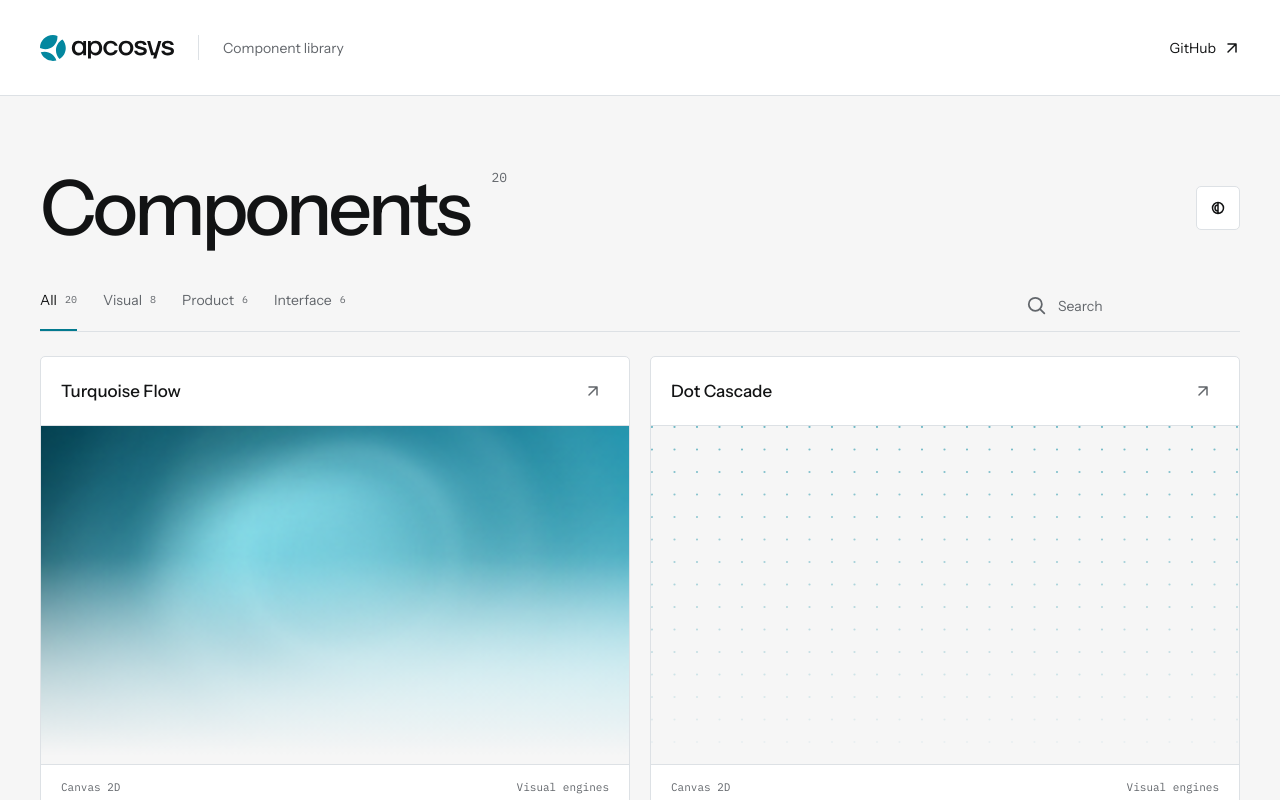
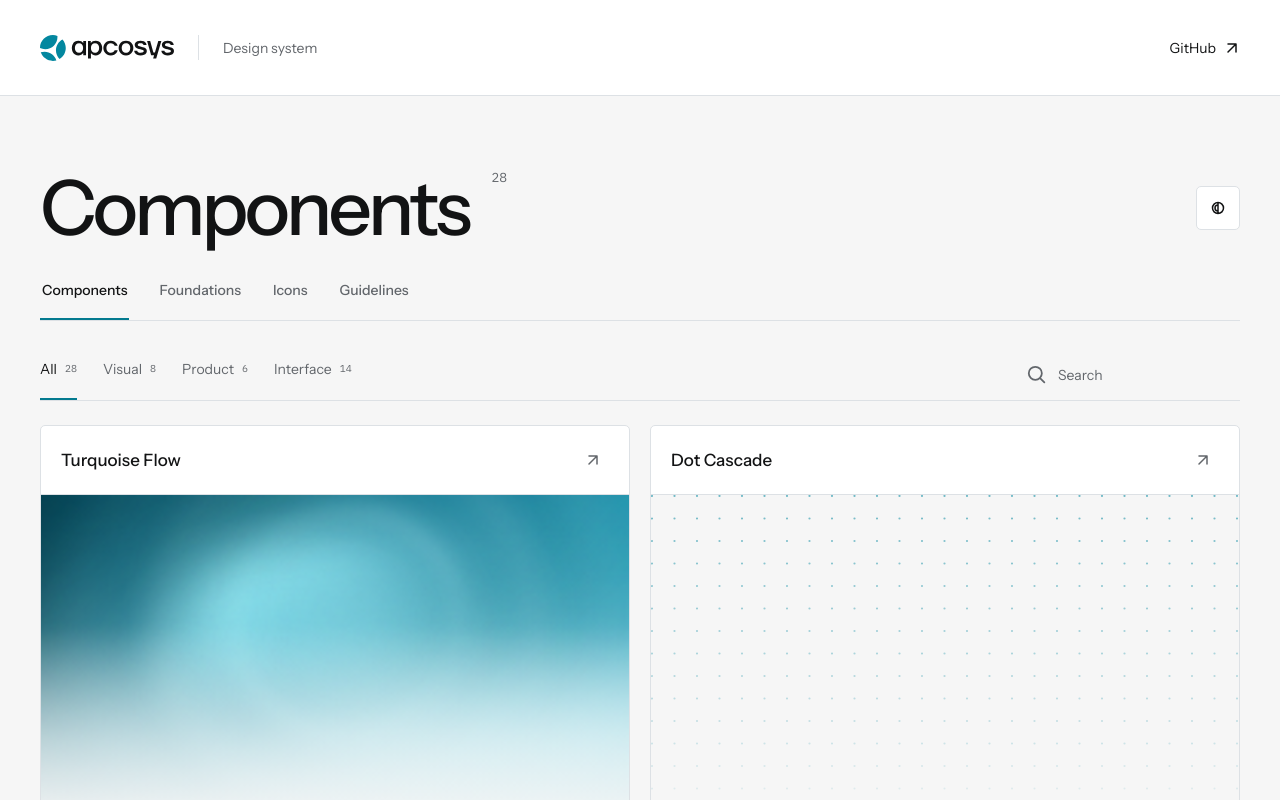
Before and after one commit to IMONsergey/Apco-components-lib, a React (Vite) app: page / in a window 1280 px wide. Shown: the top 800 px of the page. Built offline with nearby package versions, Linux system fonts and the light colour scheme.

Commit message:
feat: add style system navigation and eight reusable website components

```diff
--- a/src/App.tsx
+++ b/src/App.tsx
@@ -1,10 +1,25 @@
-import { useEffect, useMemo, useRef, useState } from 'react';
+import { lazy, Suspense, useEffect, useMemo, useRef, useState } from 'react';
+const FoundationsPage = lazy(() => import('./brand/FoundationsPage'));
+const IconsPage = lazy(() => import('./brand/IconsPage'));
+const GuidelinesPage = lazy(() => import('./brand/GuidelinesPage'));
 import { catalog, groups, type Item } from './catalog';
 import { Logo } from './components/ui/Logo';
 import { Icon } from './components/ui/Icon';
 import Preview from './gallery/Preview';
 
 type Tone = 'light' | 'dark';
+type View = 'components' | 'foundations' | 'icons' | 'guidelines';
+const views: {id:View;label:string}[] = [
+  {id:'components',label:'Components'},
+  {id:'foundations',label:'Foundations'},
+  {id:'icons',label:'Icons'},
+  {id:'guidelines',label:'Guidelines'},
+];
+const titleByView:Record<View,string>={components:'Components',foundations:'Foundations',icons:'Icons',guidelines:'Guidelines'};
+function currentView():View {
+  const hash = window.location.hash.replace('#','');
+  return views.some(v=>v.id===hash)?hash as View:'components';
+}
 
 function useInView() {
   const ref = useRef<HTMLElement>(null);
@@ -77,6 +92,12 @@ function Detail({ item, tone, onClose }: { item: Item; tone: Tone; onClose: () =
 }
 
 export default function App() {
+  const [view,setView] = useState<View>(currentView);
+  useEffect(() => {
+    const onHash = () => {setView(currentView());setSelected(null)};
+    window.addEventListener('hashchange',onHash);
+    return () => window.removeEventListener('hashchange',onHash);
+  }, []);
   const [category, setCategory] = useState<(typeof groups)[number]>('All components');
   const [search, setSearch] = useState('');
   const [tone, setTone] = useState<Tone>(() => document.documentElement.dataset.theme === 'dark' ? 'dark' : 'light');
@@ -98,19 +119,26 @@ export default function App() {
         <div className="container lib-header__inner">
           <a href="https://imonsergey.github.io/apcoweb/" aria-label="APCOSYS website"><Logo /></a>
           <span className="lib-header__divider" aria-hidden="true"/>
-          <span className="lib-header__title">Component library</span>
+          <span className="lib-header__title">Design system</span>
           <a className="lib-header__repo" href="https://github.com/IMONsergey/Apco-components-lib" target="_blank" rel="noreferrer">GitHub <Icon name="external"/></a>
         </div>
       </header>
 
       <main className="container lib-main">
         <div className="lib-title-row">
-          <h1>Components <span>{catalog.length}</span></h1>
+          <h1>{titleByView[view]} {view==='components'&&<span>{catalog.length}</span>}</h1>
           <div className="lib-tools">
             <button className="lib-icon-button" type="button" aria-label={tone === 'light' ? 'Dark theme' : 'Light theme'} aria-pressed={tone === 'dark'}
               onClick={() => setTone(tone === 'light' ? 'dark' : 'light')}><Icon name="appearance"/></button>
           </div>
         </div>
+        <nav className="ds-main-nav" aria-label="Design system sections">
+          {views.map(v=><a key={v.id} href={'#'+v.id}
+            aria-current={view===v.id?'page':undefined} data-active={view===v.id}
+            onClick={()=>{if(view!==v.id){setView(v.id);setSelected(null);window.scrollTo({top:0,behavior:'auto'})}}}>
+            {v.label}</a>)}
+        </nav>
+        {view === 'components' && <>
         <div className="lib-filters">
           <div className="lib-tabs" aria-label="Component types">
             {groups.map(g => <button key={g} type="button" aria-pressed={category === g} data-active={category === g}
@@ -125,9 +153,15 @@ export default function App() {
         {filtered.length > 0
           ? <div className="lib-grid">{filtered.map(item => <Card key={item.id} item={item} tone={tone} open={setSelected}/>)}</div>
           : <p className="lib-empty">No components found.</p>}
+        </>}
+        <Suspense fallback={<p className="lib-empty">Loading…</p>}>
+          {view === 'foundations' && <FoundationsPage />}
+          {view === 'icons' && <IconsPage />}
+          {view === 'guidelines' && <GuidelinesPage />}
+        </Suspense>
       </main>
-      <footer className="lib-footer"><div className="container">APCOSYS <span> / </span> Components</div></footer>
-      {selected && <Detail key={selected.id} item={selected} tone={tone} onClose={() => setSelected(null)} />}
+      <footer className="lib-footer"><div className="container">APCOSYS <span> / </span> Design system</div></footer>
+      {view==='components' && selected && <Detail key={selected.id} item={selected} tone={tone} onClose={() => setSelected(null)} />}
     </div>
   );
 }
--- a/src/catalog.ts
+++ b/src/catalog.ts
@@ -19,6 +19,14 @@ export const catalog = [
   {id:'marquee',name:'Partner Marquee',group:'Interface motion',tech:'React / CSS',source:'src/visuals/marquee/PartnerMarquee.tsx',description:'Seamless repeated partner row with visibility and focus pause.',code:"import PartnerMarquee from './visuals/marquee/PartnerMarquee';\n<PartnerMarquee />"},
   {id:'billing',name:'Billing switch',group:'Interface motion',tech:'React / CSS',source:'src/components/ui/BillingSwitch.tsx',description:'The original two-position billing control.',code:"import { BillingSwitch } from './components/ui/BillingSwitch';\n<BillingSwitch value={period} onChange={setPeriod} />"},
   {id:'planbutton',name:'Plan button',group:'Interface motion',tech:'CSS',source:'src/styles/source-components.css',description:'Original pricing CTA.',code:'<button type="button" className="plan-button">Get started</button>'},
+  {"id":"plain","name":"Plain Button","group":"Interface motion","tech":"React / CSS","source":"src/components/system/SitePrimitives.tsx","description":"Original secondary button shell.","code":"import { PlainButton } from './components/system/SitePrimitives';\n<PlainButton>Sign in</PlainButton>"},
+  {"id":"iconaction","name":"Icon Button","group":"Interface motion","tech":"React / CSS","source":"src/components/system/SitePrimitives.tsx","description":"46px icon action with native 16px glyph.","code":"import { IconAction } from './components/system/SitePrimitives';\n<IconAction name='search' label='Search' />"},
+  {"id":"searchfield","name":"Search Input","group":"Interface motion","tech":"React / CSS","source":"src/components/system/SitePrimitives.tsx","description":"The original search form's surface and focus behavior.","code":"import { SearchField } from './components/system/SitePrimitives';\n<SearchField onSearch={handleSearch} />"},
+  {"id":"navmenu","name":"Navigation Disclosure","group":"Interface motion","tech":"React / CSS","source":"src/components/system/SitePrimitives.tsx","description":"Original navigation trigger and disclosure motion.","code":"import { NavDisclosure } from './components/system/SitePrimitives';\n<NavDisclosure label='Explore' />"},
+  {"id":"language","name":"Language Control","group":"Interface motion","tech":"React / CSS","source":"src/components/system/SitePrimitives.tsx","description":"Active English locale, disabled upcoming locale.","code":"import { LanguageButton } from './components/system/SitePrimitives';\n<LanguageButton />"},
+  {"id":"tags","name":"Use Case Tags","group":"Interface motion","tech":"React / CSS","source":"src/components/system/SitePrimitives.tsx","description":"Original audience section tags.","code":"import { UseCaseTags } from './components/system/SitePrimitives';\n<UseCaseTags items={['Exposure', 'Attack surface']} />"},
+  {"id":"plancard","name":"Pricing Card","group":"Interface motion","tech":"React / CSS","source":"src/components/system/SitePrimitives.tsx","description":"Production pricing card structure.","code":"import { PlanCard } from './components/system/SitePrimitives';\n<PlanCard />"},
+  {"id":"modal","name":"Modal Dialog","group":"Interface motion","tech":"React / CSS","source":"src/components/system/SitePrimitives.tsx","description":"Native dialog with original source panel treatment.","code":"import { ModalExample } from './components/system/SitePrimitives';\n<ModalExample />"},
 ] as const;
 export type Item = typeof catalog[number];
 export type ComponentId = Item['id'];
--- a/src/gallery/Preview.tsx
+++ b/src/gallery/Preview.tsx
@@ -6,6 +6,7 @@ import { AnimatedDetails } from '../components/ui/AnimatedDetails';
 import { BillingSwitch } from '../components/ui/BillingSwitch';
 import type { BillingPeriod } from '../content/pricing';
 import PartnerMarquee from '../visuals/marquee/PartnerMarquee';
+import {PlainButton,IconAction,SearchField,NavDisclosure,LanguageButton,UseCaseTags,PlanCard,ModalExample} from '../components/system/SitePrimitives';
 
 const Flow = lazy(() => import('../visuals/flow/TurquoiseFlow'));
 const Dots = lazy(() => import('../visuals/dots/DotCascade'));
@@ -114,6 +115,31 @@ export default function Preview({ id, active, tone, speed, large = false }: {
         <button className="plan-button" type="button">Get started</button>
       </div>;
       break;
+
+    case 'plain':
+      content = <PlainButton>Sign in</PlainButton>;
+      break;
+    case 'iconaction':
+      content = <div className="ds-action-preview"><IconAction name="search" label="Search"/><IconAction name="appearance" label="Theme"/><IconAction name="close" label="Close"/><IconAction name="plus" label="Add" disabled/></div>;
+      break;
+    case 'searchfield':
+      content = <SearchField />;
+      break;
+    case 'navmenu':
+      content = <NavDisclosure label="Platform" />;
+      break;
+    case 'language':
+      content = <LanguageButton/>;
+      break;
+    case 'tags':
+      content = <UseCaseTags/>;
+      break;
+    case 'plancard':
+      content = <PlanCard/>;
+      break;
+    case 'modal':
+      content = <ModalExample/>;
+      break;
   }
   return <Suspense fallback={<div className="lib-preview lib-preview__blank"><span className="lib-preview__loading" aria-label="Loading"/></div>}>
     <div className={`lib-preview lib-preview--${id}`}>{content}</div>
--- a/src/main.tsx
+++ b/src/main.tsx
@@ -10,5 +10,10 @@ import './styles/theme-demos.css';
 import './styles/trust-marquee.css';
 import './styles/micro-motion.css';
 import './styles/gallery.css';
+import './styles/system-primitives.css';
+import './styles/interface-primitives.css';
+import './styles/brand-system.css';
+import './styles/foundations.css';
+import './styles/icons.css';
 
 createRoot(document.getElementById('root')!).render(<StrictMode><App /></StrictMode>);
--- /dev/null
+++ b/src/styles/brand-system.css
@@ -0,0 +1,18 @@
+
+.ds-main-nav{display:flex;align-items:center;gap:28px;margin:-16px 0 38px;border-bottom:1px solid var(--line);overflow-x:auto;scrollbar-width:none}
+.ds-main-nav::-webkit-scrollbar{display:none}
+.ds-main-nav a{display:inline-flex;align-items:center;min-height:46px;flex:none;border-bottom:2px solid transparent;padding:0 2px 12px;text-decoration:none;color:var(--muted);font-size:14px;font-weight:500}
+.ds-main-nav a:hover{color:var(--ink)}
+.ds-main-nav a[data-active='true']{border-bottom-color:var(--action);color:var(--ink)}
+.ds-action-preview{display:flex;gap:12px;flex-wrap:wrap;justify-content:center}
+.lib-preview--plain,.lib-preview--iconaction,.lib-preview--searchfield,.lib-preview--navmenu,.lib-preview--language,.lib-preview--tags,.lib-preview--plancard,.lib-preview--modal{padding:20px}
+.lib-preview--searchfield .search-form{width:min(100%,390px)}
+.lib-preview--navmenu,.lib-preview--language{overflow:visible}
+.lib-preview--plancard{align-items:flex-start;padding:14px}
+.lib-preview--plancard .ds-plan-card{min-height:100%;max-width:100%;width:100%;gap:10px}
+.lib-preview--plancard .ds-plan-card dl{margin-top:auto}
+.lib-card:has(.lib-preview--navmenu),.lib-card:has(.lib-preview--language){overflow:visible}
+.lib-card:has(.lib-preview--navmenu) .lib-card__preview,.lib-card:has(.lib-preview--language) .lib-card__preview{overflow:visible;isolation:auto;z-index:2}
+.lib-preview--modal .double-button{flex-shrink:0}
+.lib-preview--tags .use-case-tags{justify-content:center}
+@media(max-width:599px){.ds-main-nav{gap:20px;margin-bottom:30px}.ds-main-nav a{font-size:13px}.lib-preview--plancard .ds-plan-card{padding:16px}.lib-preview--plancard .plan-price{font-size:40px!important}}
```
